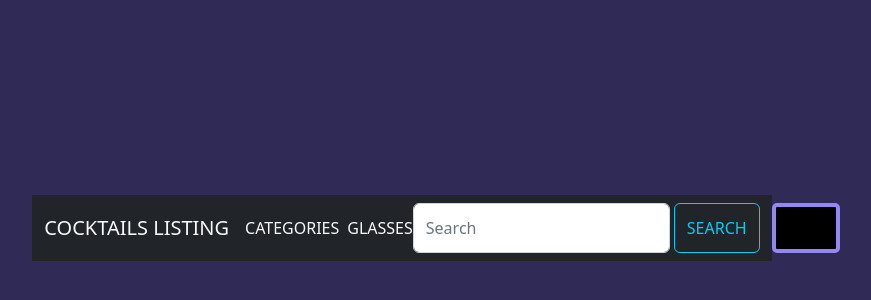
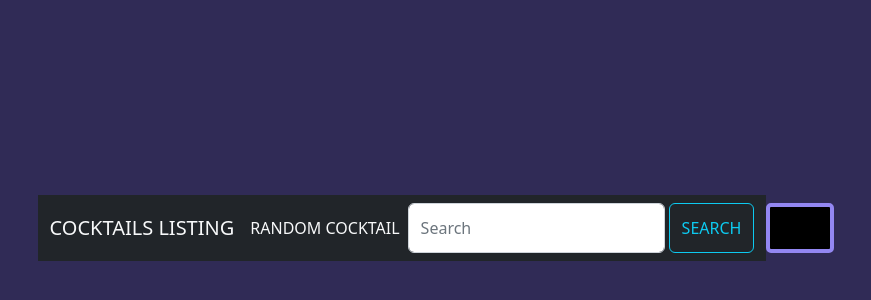
Before and after one commit to pmihango/phase-1-independent-project, a website: page index.html in a window 1280 px wide. Shown: the part 172-472 px from the top of the page, without its empty margins (204-1075 px from the left). Drawn offline with Linux system fonts and the light colour scheme; no server answers.

Commit message:
changed the navigation bar tabs name

```diff
--- a/index.html
+++ b/index.html
@@ -14,10 +14,10 @@
 
           <ul class="navbar-nav me-auto d-flex flex-row">
               <li class="nav-item me-2">
-                  <a class="text-light nav-link" href="#" id="category-link">CATEGORIES</a>
+                  <a class="text-light nav-link" href="#" id="category-link">RANDOM COCKTAIL</a>
               </li>
               <li class="nav-item">
-                  <a class="text-light nav-link" href="#" id="glass-link">GLASSES</a>
+                  <a class="text-light nav-link" href="#" id="glass-link"></a>
               </li>
           </ul>
 
```
